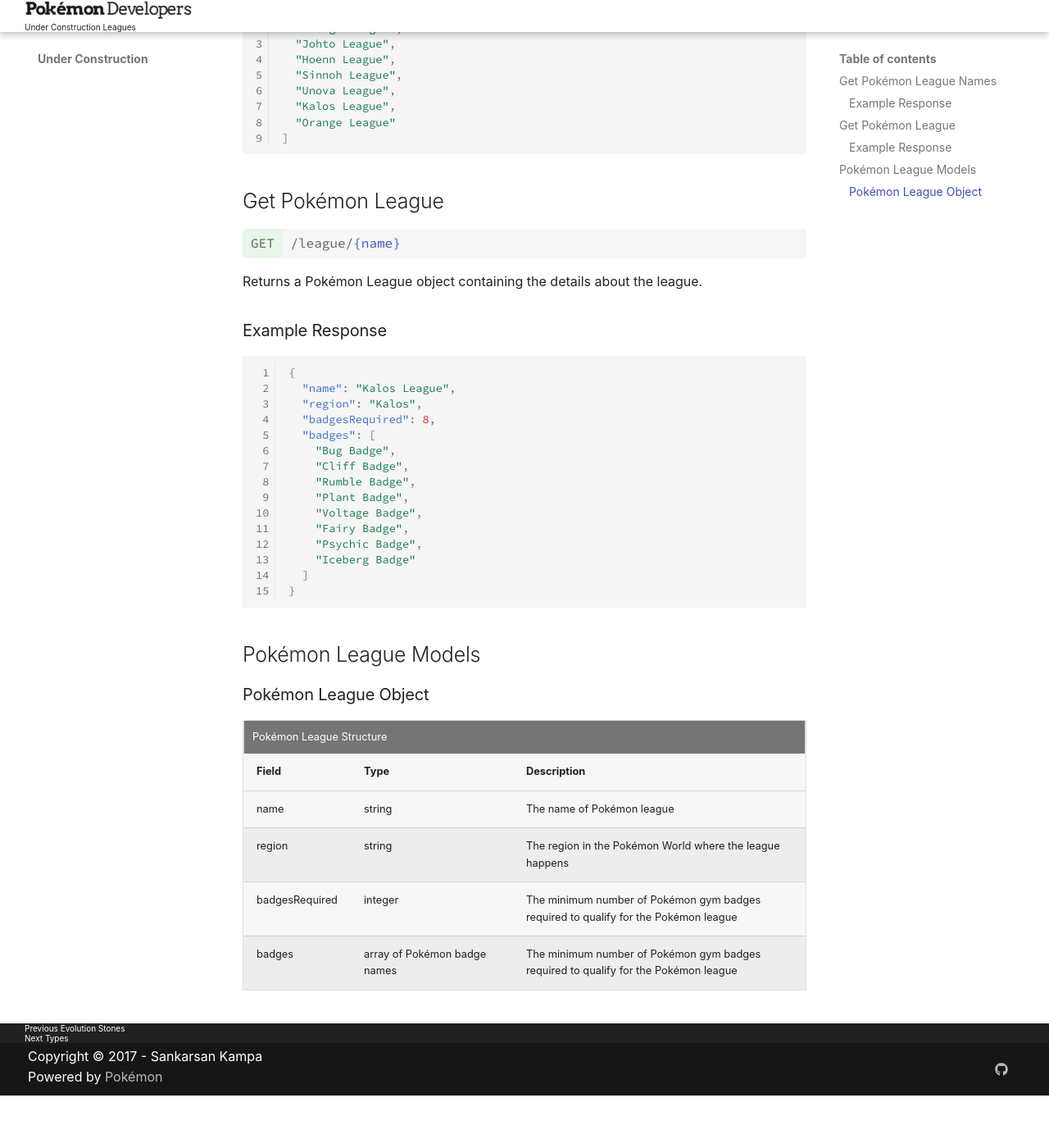
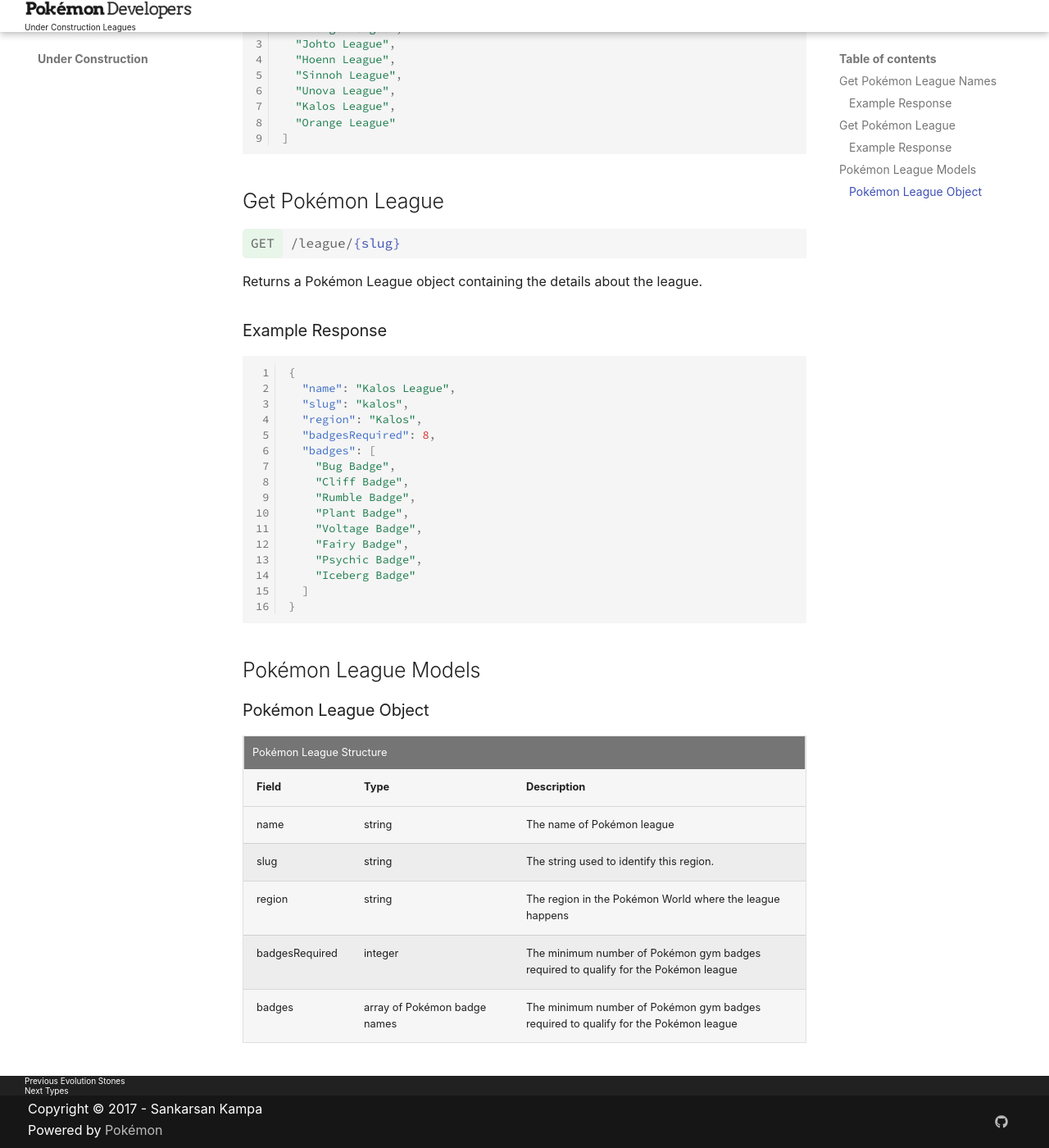
Before and after one commit to PokeDevs/pokedevs-website, an MkDocs documentation site: the page built from docs/resources/leagues.md, in a window 1280 px wide and 1400 px high, scrolled down 430 px. Shown: the whole window at 82% size. Built offline with MkDocs 1.6.1 and Material for MkDocs 9.7.7, drawn with Linux system fonts in a browser that asks for light colours; some web fonts are replaced; old or Windows-style settings are respelled for this version of MkDocs; before the commit the page ends 1766 px from its top, so only the background shows below that.

Commit message:
Added links for request params

````diff
--- a/docs/resources/leagues.md
+++ b/docs/resources/leagues.md
@@ -22,7 +22,7 @@
 ```
 
 ## Get Pokémon League
-<span class="resource"><span class="get">GET</span> /league/<a href="#">{name}</a></span>
+<span class="resource"><span class="get">GET</span> /league/<a href="#pokemon-league-object">{slug}</a></span>
 
 Returns a Pokémon League object containing the details about the league.
 
@@ -30,6 +30,7 @@
 ```json
 {
   "name": "Kalos League",
+  "slug": "kalos",
   "region": "Kalos",
   "badgesRequired": 8,
   "badges": [
@@ -64,6 +65,11 @@
       <td>The name of Pokémon league</td>
     </tr>
     <tr>
+      <td>slug</td>
+      <td>string</td>
+      <td>The string used to identify this region.</td>
+    </tr>
+    <tr>
       <td>region</td>
       <td>string</td>
       <td>The region in the Pokémon World where the league happens</td>
````
Also changed, not shown: docs/resources/evolution-stones.md (+8 -8 lines), docs/resources/pokemon.md (+1 -1 lines).
